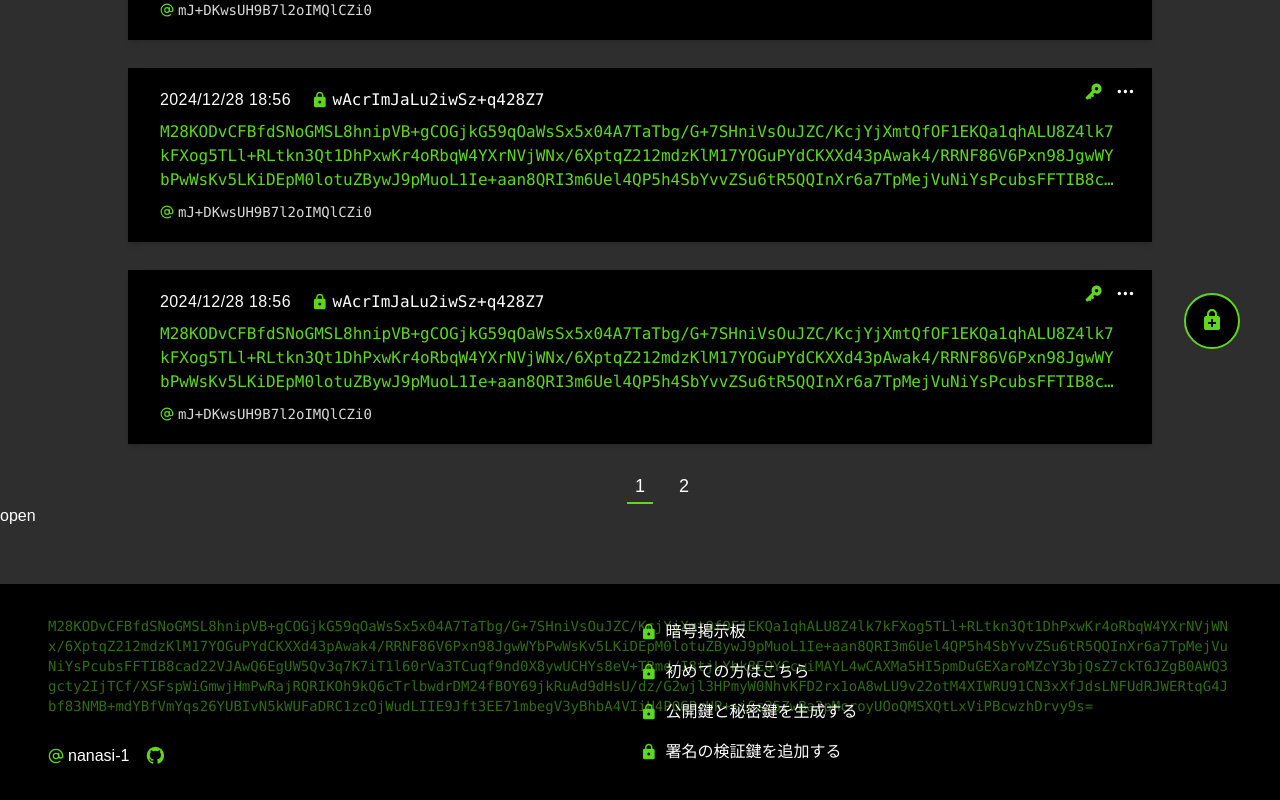
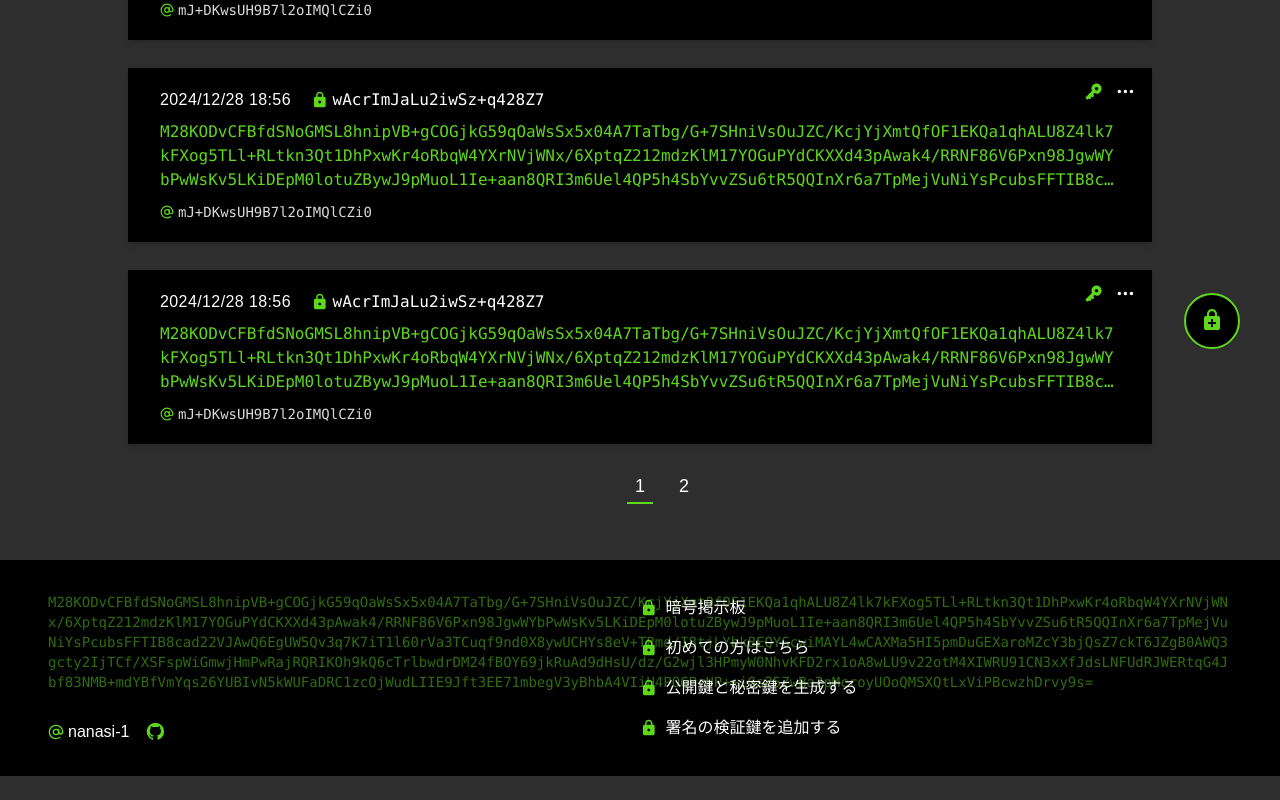
Before and after one commit to nanasi-1/encrypted-board, a Next.js app: page / in a window 1280 px wide. Shown: the part 411-1211 px from the top of the page. After the commit the page ends 1187 px from the top, so only its background shows below. Built offline with nearby package versions, Linux system fonts and the light colour scheme.

Commit message:
dummyを削除

```diff
--- a/src/app/page.tsx
+++ b/src/app/page.tsx
@@ -2,7 +2,6 @@ import { Icones, LockIcon } from "@/components/ui/icons";
 import PostCard from "./(components)/post-card/post-card";
 import Pagination from "@/components/ui/pagination/pagination";
 import FixedButtons from "./(components)/fixed-buttons";
-import { useModal, DummyModal } from "@/components/ui/modal";
 
 export default async function Home({ searchParams }: {
   searchParams: Promise<{ [key: string]: string | string[] | undefined }>,
@@ -31,7 +30,6 @@ export default async function Home({ searchParams }: {
         <Pagination currentPage={currentPage} maxPage={4} baseHref="/?page=" />
       </div>
       <FixedButtons />
-      <DummyModal />
     </>
   );
 }
--- a/src/components/ui/modal/index.tsx
+++ b/src/components/ui/modal/index.tsx
@@ -4,7 +4,6 @@ import { useState } from 'react'
 import { Icones, CloseIcon } from '../icons'
 import styles from './index.module.css'
 
-// クライアントコンポーネント
 export function ModalUI({ children, onClose }: {
   children?: React.ReactNode
   onClose?: () => void
@@ -23,7 +22,7 @@ export function ModalUI({ children, onClose }: {
   )
 }
 
-// クライアントで呼び出す
+// モーダルを制御する関数付きフック
 export function useModal() {
   const [isShow, setIsShow] = useState(false)
   const show = () => setIsShow(true)
@@ -37,16 +36,3 @@ export function useModal() {
 
   return { modal, show, hide }
 }
-
-// モーダルが開く時は何らかのユーザーアクションがある
-// -> これはクライアントコンポーネントで問題ない...はず
-export function DummyModal() {
-  const { modal, show } = useModal()
-
-  return (
-    <div>
-      <button onClick={show}>open</button>
-      {modal}
-    </div>
-  )
-}
```
